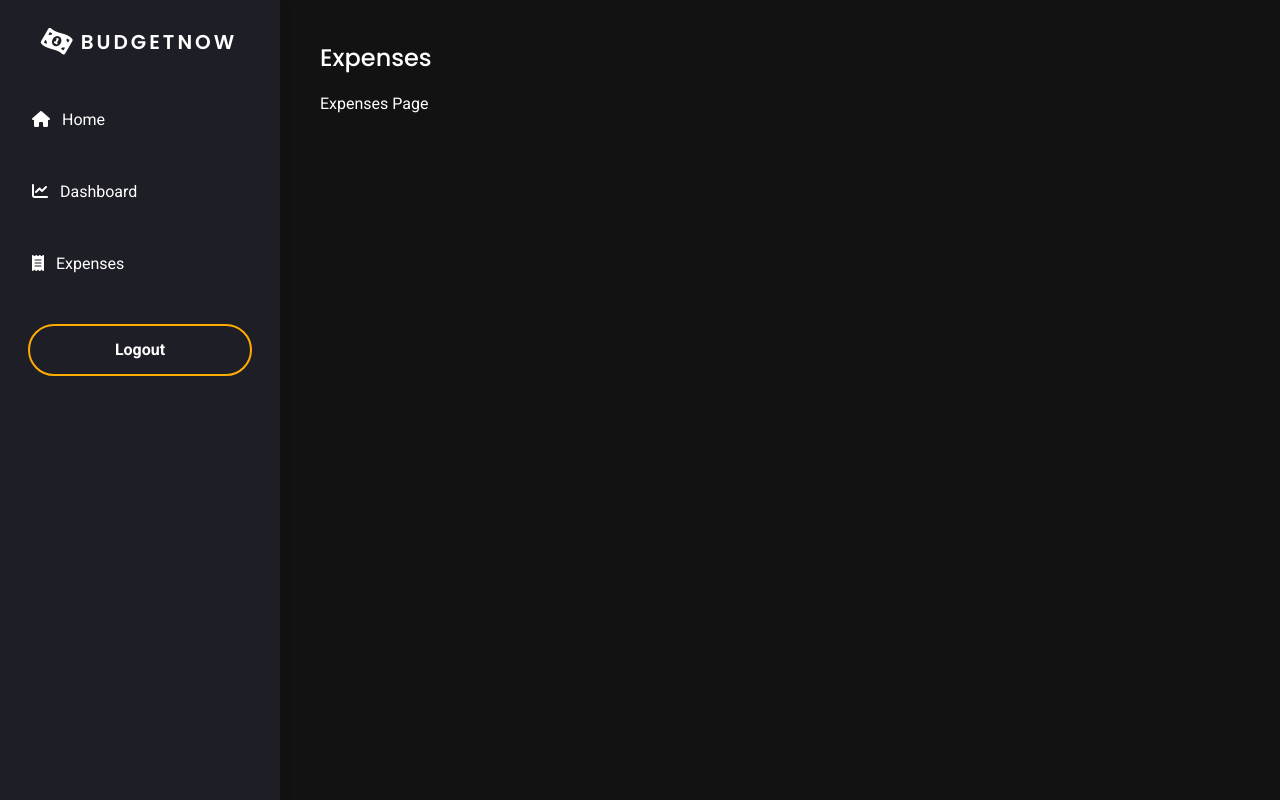
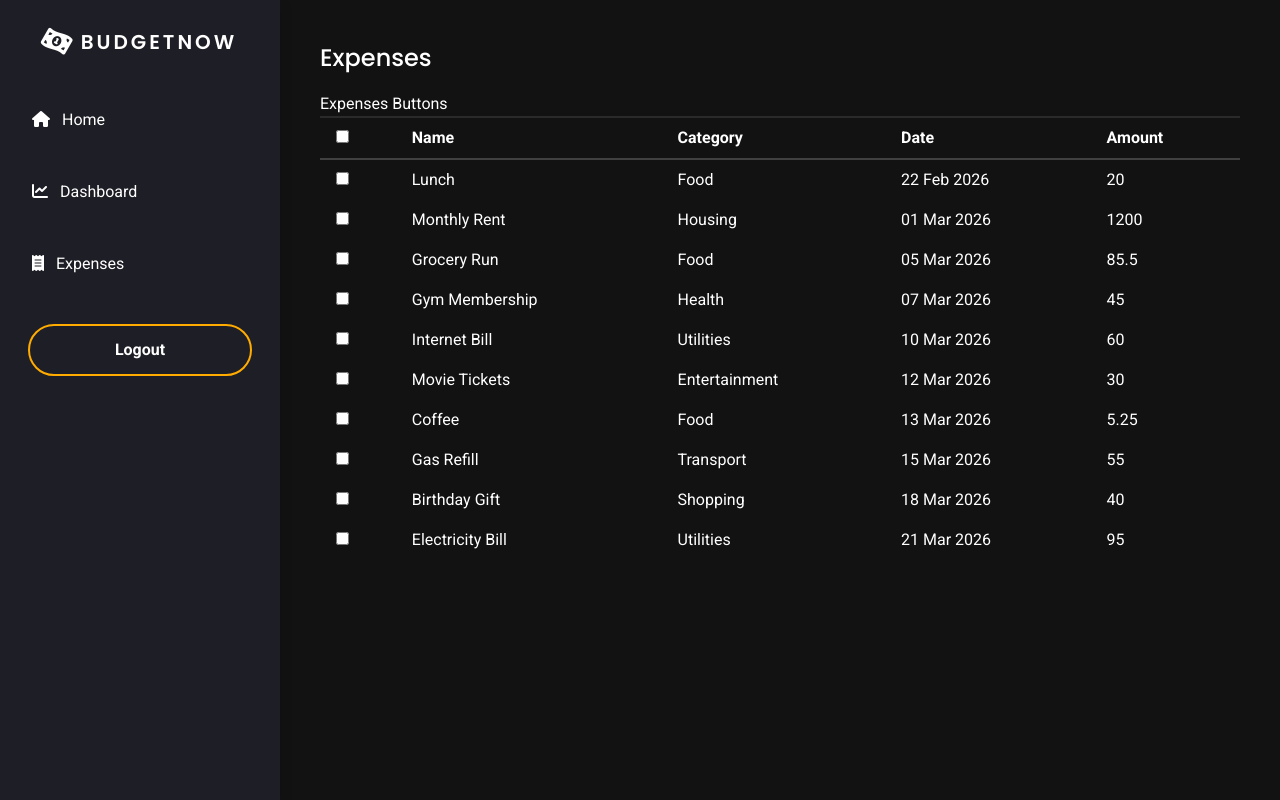
Before and after one commit to mkhikhwan/budget-tracker-mern, a React (Vite) app in the folder frontend/: page /expenses in a window 1280 px wide. Built offline with nearby package versions, Linux system fonts and the light colour scheme.

Commit message:
expense table

```diff
--- a/frontend/src/app/App.tsx
+++ b/frontend/src/app/App.tsx
@@ -8,6 +8,7 @@ function App() {
 	return (
 		<Routes>
 			<Route element={< AppLayout /> }>
+				<Route path="/" element={< DashboardHomePage />} />
 				<Route path="/dashboard" element={< DashboardHomePage />} />
 				<Route path="/expenses" element={< ExpensesPage />} />
 			</Route>
--- a/frontend/src/features/dashboard/components/RecentTransactionList.tsx
+++ b/frontend/src/features/dashboard/components/RecentTransactionList.tsx
@@ -3,12 +3,14 @@ import Button from "../../../shared/components/Button";
 
 const transactions: Transaction[] = [
     {
+        id: 1,
         name: "Groceries",
         category: "Food",
         amount: -120.5,
         date: "1 Jan 2026"
     },
     {
+        id: 2,
         name: "Internet Bill",
         category: "Utilities",
         amount: -80.0,
@@ -17,6 +19,7 @@ const transactions: Transaction[] = [
 ]
 
 interface Transaction {
+    id: number
     name: string
     category: string
     amount: number
@@ -41,7 +44,7 @@ function RecentTransactionList(){
             <tbody>
                 {
                     data.map((transaction)=>{
-                        return <tr>
+                        return <tr key={transaction.id}>
                             <td className={`${styles.td} ${styles.name}`}>{ transaction.name }</td>
                             <td className={`${styles.td} ${styles.category}`}>{ transaction.category }</td>
                             <td className={`${styles.td} `}>{ transaction.amount }</td>
--- /dev/null
+++ b/frontend/src/features/expenses/pages/ExpensesPage.module.css
@@ -0,0 +1,17 @@
+.table{
+    width: 100%;
+    table-layout: auto;
+    border-collapse: collapse;
+    border-spacing: 0;
+}
+
+.td, .th{
+    padding: 8px 16px;
+    text-align: left;
+}
+
+.th{
+    border: none;
+    border-bottom: 2px solid rgba(255, 255, 255, 0.1);
+    border-top: 2px solid rgba(255, 255, 255, 0.1);
+}
--- a/frontend/src/features/expenses/pages/ExpensesPage.tsx
+++ b/frontend/src/features/expenses/pages/ExpensesPage.tsx
@@ -1,10 +1,126 @@
 import PageLayout from "../../../shared/layouts/PageLayout";
+import styles from "./ExpensesPage.module.css"
 
+const dummyData: Expense[] = [
+    {
+        id: 1,
+        name: "Lunch",
+        category: "Food",
+        date: "22 Feb 2026",
+        amount: 20.00
+    },
+    {
+        id: 2,
+        name: "Monthly Rent",
+        category: "Housing",
+        date: "01 Mar 2026",
+        amount: 1200.00
+    },
+    {
+        id: 3,
+        name: "Grocery Run",
+        category: "Food",
+        date: "05 Mar 2026",
+        amount: 85.50
+    },
+    {
+        id: 4,
+        name: "Gym Membership",
+        category: "Health",
+        date: "07 Mar 2026",
+        amount: 45.00
+    },
+    {
+        id: 5,
+        name: "Internet Bill",
+        category: "Utilities",
+        date: "10 Mar 2026",
+        amount: 60.00
+    },
+    {
+        id: 6,
+        name: "Movie Tickets",
+        category: "Entertainment",
+        date: "12 Mar 2026",
+        amount: 30.00
+    },
+    {
+        id: 7,
+        name: "Coffee",
+        category: "Food",
+        date: "13 Mar 2026",
+        amount: 5.25
+    },
+    {
+        id: 8,
+        name: "Gas Refill",
+        category: "Transport",
+        date: "15 Mar 2026",
+        amount: 55.00
+    },
+    {
+        id: 9,
+        name: "Birthday Gift",
+        category: "Shopping",
+        date: "18 Mar 2026",
+        amount: 40.00
+    },
+    {
+        id: 10,
+        name: "Electricity Bill",
+        category: "Utilities",
+        date: "21 Mar 2026",
+        amount: 95.00
+    }
+];
+
+interface Expense{
+    id: number
+    name: string
+    category: string
+    date: string
+    amount: number
+}
 
 function ExpensesPage(){
+    // TODO: Api call
+    const data: Expense[] = dummyData;
+
     return (
         <PageLayout header="Expenses">
-            Expenses Page
+            <div>
+                Expenses Buttons
+            </div>
+            <div>
+                <table className={styles.table}>
+                    <thead>
+                        <tr>
+                            <th className={`${styles.th} ${styles.checkHeader}`}>
+                                <input type="checkbox"/>
+                            </th>
+                            <th className={`${styles.th}`}>Name</th>
+                            <th className={`${styles.th}`}>Category</th>
+                            <th className={`${styles.th}`}>Date</th>
+                            <th className={`${styles.th}`}>Amount</th>
+                        </tr>
+                    </thead>
+                    <tbody>
+                        {
+                            data.map((expense)=>{
+                                return <tr key={expense.id}>
+                                    <td className={`${styles.td} `}>
+                                        <input type="checkbox"/>
+                                    </td>
+                                    <td className={`${styles.td} `}>{expense.name}</td>
+                                    <td className={`${styles.td} `}>{expense.category}</td>
+                                    <td className={`${styles.td} `}>{expense.date}</td>
+                                    <td className={`${styles.td} `}>{expense.amount}</td>
+                                </tr>
+                            })
+                        }
+                    </tbody>
+                </table>
+            </div>
         </PageLayout>
     )
 }
```
